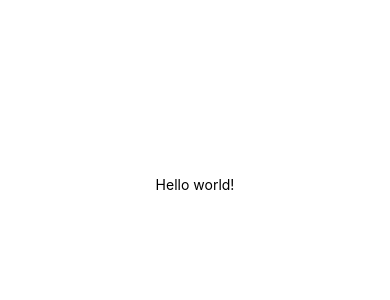
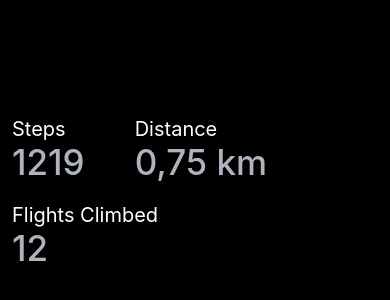
Before and after one commit to syarwinaaa09/glucoBuddy, a React Native app: screen / in a window 390 px wide. Shown: the part 238-538 px from the top of the page. Built offline with nearby package versions, Linux system fonts and the light colour scheme.

Commit message:
render text statistics

```diff
--- a/App.tsx
+++ b/App.tsx
@@ -1,10 +1,29 @@
 import { StatusBar } from 'expo-status-bar';
 import { StyleSheet, Text, View } from 'react-native';
+
+type ValueProps = {
+  label: string;
+  value: string;
+};
+
+const Value = ({ label, value }: ValueProps) => (
+  <View style={styles.valueContainer}>
+    <Text style={styles.label}>{label}</Text>
+    <Text style={styles.value}>{value}</Text>
+  </View>
+);
 
 export default function App() {
   return (
     <View style={styles.container}>
       <Text>Hello world!</Text>
+
+      <View style={{ flexDirection: 'row' }}>
+        <Value label="Steps" value="1219" />
+        <Value label="Distance" value="0,75 km" />
+      </View>
+      <Value label="Flights Climbed" value="12" />
+
       <StatusBar style="auto" />
     </View>
   );
@@ -13,8 +32,21 @@ export default function App() {
 const styles = StyleSheet.create({
   container: {
     flex: 1,
-    backgroundColor: '#fff',
-    alignItems: 'center',
+    backgroundColor: 'black',
     justifyContent: 'center',
+    padding: 12,
+  },
+  valueContainer: {
+    marginRight: 50,
+    marginVertical: 10,
+  },
+  label: {
+    color: 'white',
+    fontSize: 20,
+  },
+  value: {
+    fontSize: 35,
+    color: '#AFB3BE',
+    fontWeight: '500',
   },
 });
--- a/package.json
+++ b/package.json
@@ -12,7 +12,10 @@
     "expo": "~48.0.18",
     "expo-status-bar": "~1.4.4",
     "react": "18.2.0",
-    "react-native": "0.71.8"
+    "react-native": "0.71.8",
+    "react-native-web": "~0.18.10",
+    "react-dom": "18.2.0",
+    "@expo/webpack-config": "^18.0.1"
   },
   "devDependencies": {
     "@babel/core": "^7.20.0",
```
Also changed, not shown: 1 other file (tests, documents, lock files or other folders).
